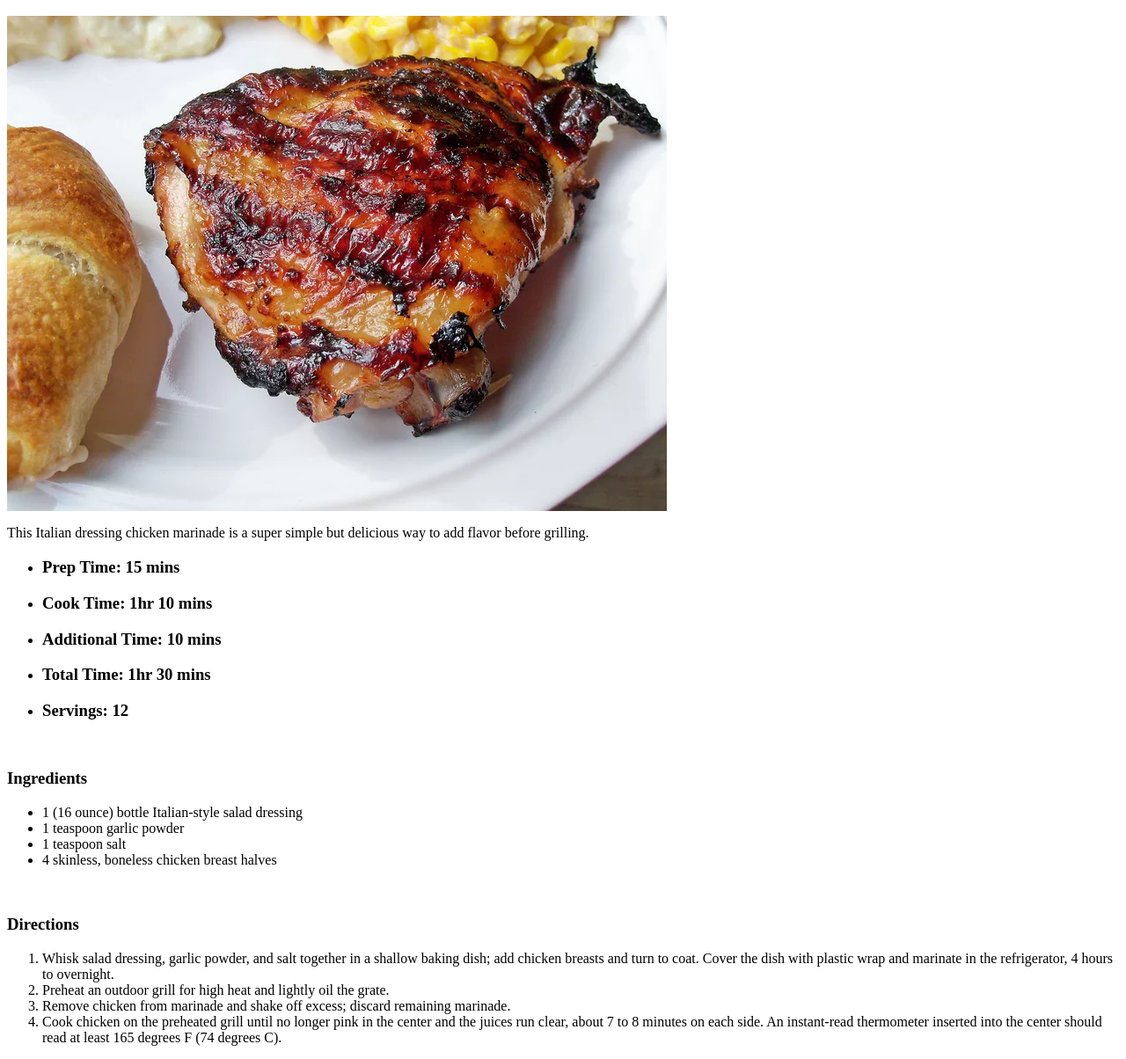
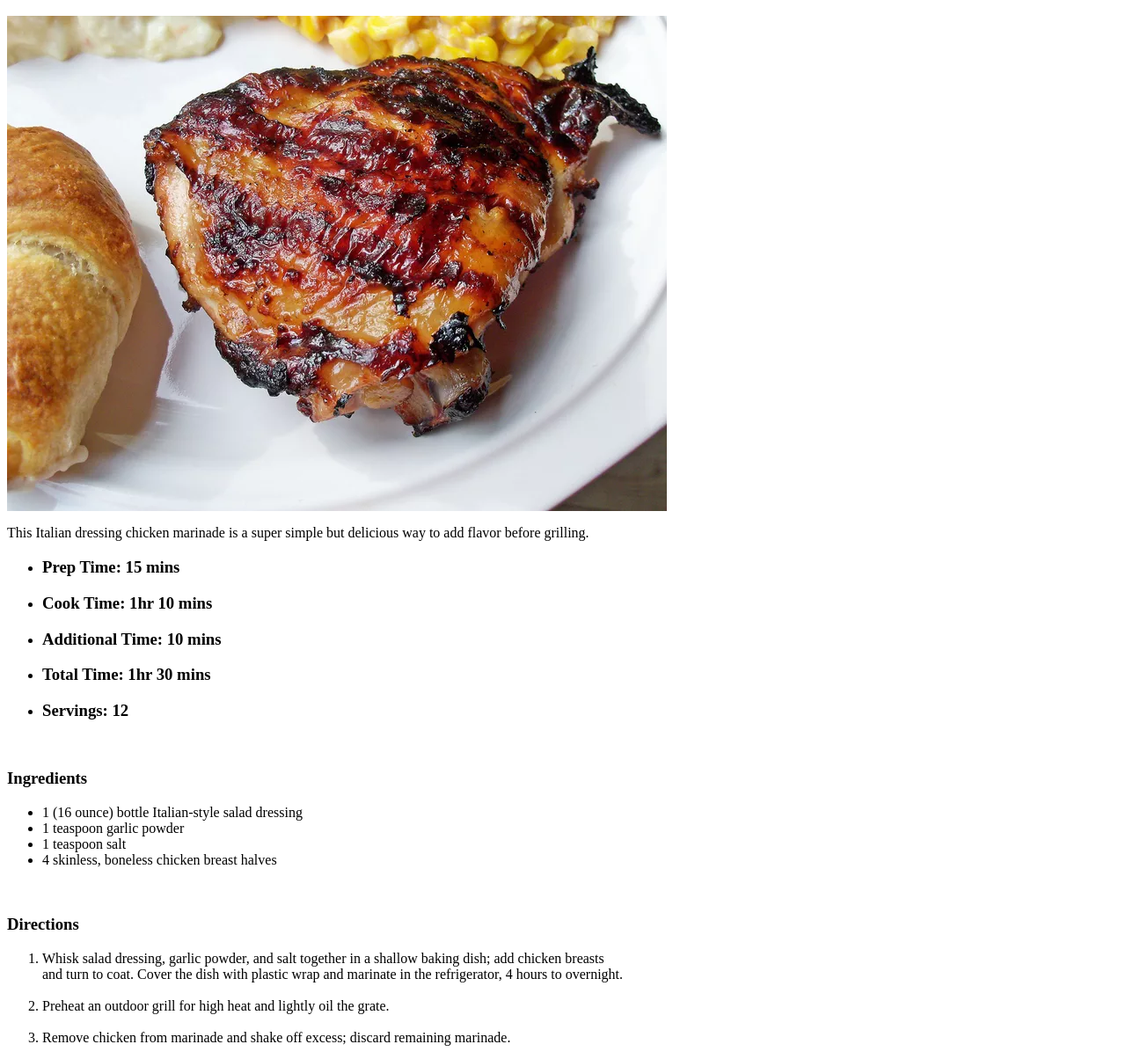
Before and after one commit to muhamad-bilal/odin-recipes, a plain HTML site: page recipes/italianchick.html in a window 1280 px wide. Shown: the part 48-1252 px from the top of the page at 88% size. Drawn offline with Linux system fonts and the light colour scheme.

Commit message:
minor change

```diff
--- a/recipes/italianchick.html
+++ b/recipes/italianchick.html
@@ -20,8 +20,8 @@
   <p><br></p>
   <h3>Directions</h3>
   <ol>
-    <li>Whisk salad dressing, garlic powder, and salt together in a shallow baking dish; add chicken breasts and turn to coat. Cover the dish with plastic wrap and marinate in the refrigerator, 4 hours to overnight.</li>
-    <li>Preheat an outdoor grill for high heat and lightly oil the grate.</li>
-    <li>Remove chicken from marinade and shake off excess; discard remaining marinade.</li>
-    <li>Cook chicken on the preheated grill until no longer pink in the center and the juices run clear, about 7 to 8 minutes on each side. An instant-read thermometer inserted into the center should read at least 165 degrees F (74 degrees C).</li>
+    <li>Whisk salad dressing, garlic powder, and salt together in a shallow baking dish; add chicken breasts<br>  and turn to coat. Cover the dish with plastic wrap and marinate in the refrigerator, 4 hours to overnight.</li><br>
+    <li>Preheat an outdoor grill for high heat and lightly oil the grate.</li><br>
+    <li>Remove chicken from marinade and shake off excess; discard remaining marinade.</li><br>
+    <li>Cook chicken on the preheated grill until no longer pink in the center and the juices run clear, <br> about 7 to 8 minutes on each side. An instant-read thermometer inserted into the center should <br> read at least 165 degrees F (74 degrees C).</li><br>
 </ol>
```
